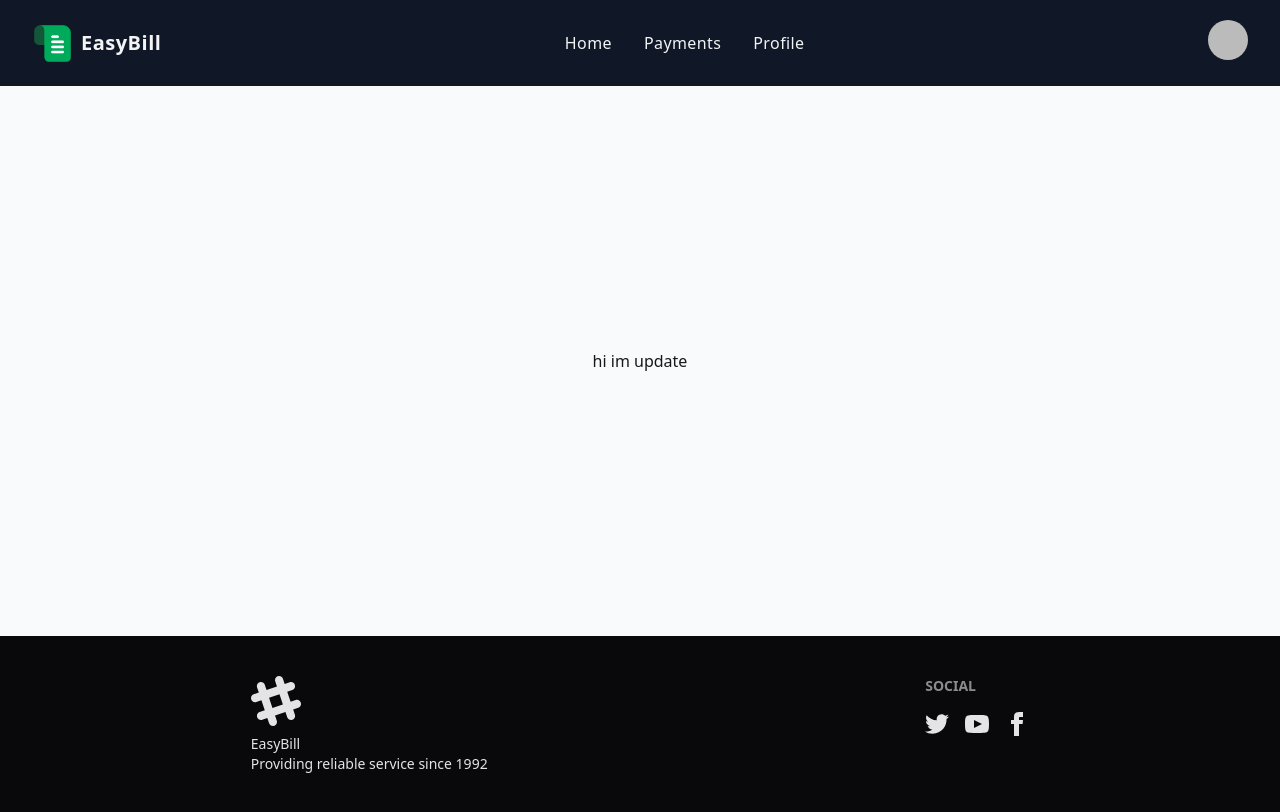
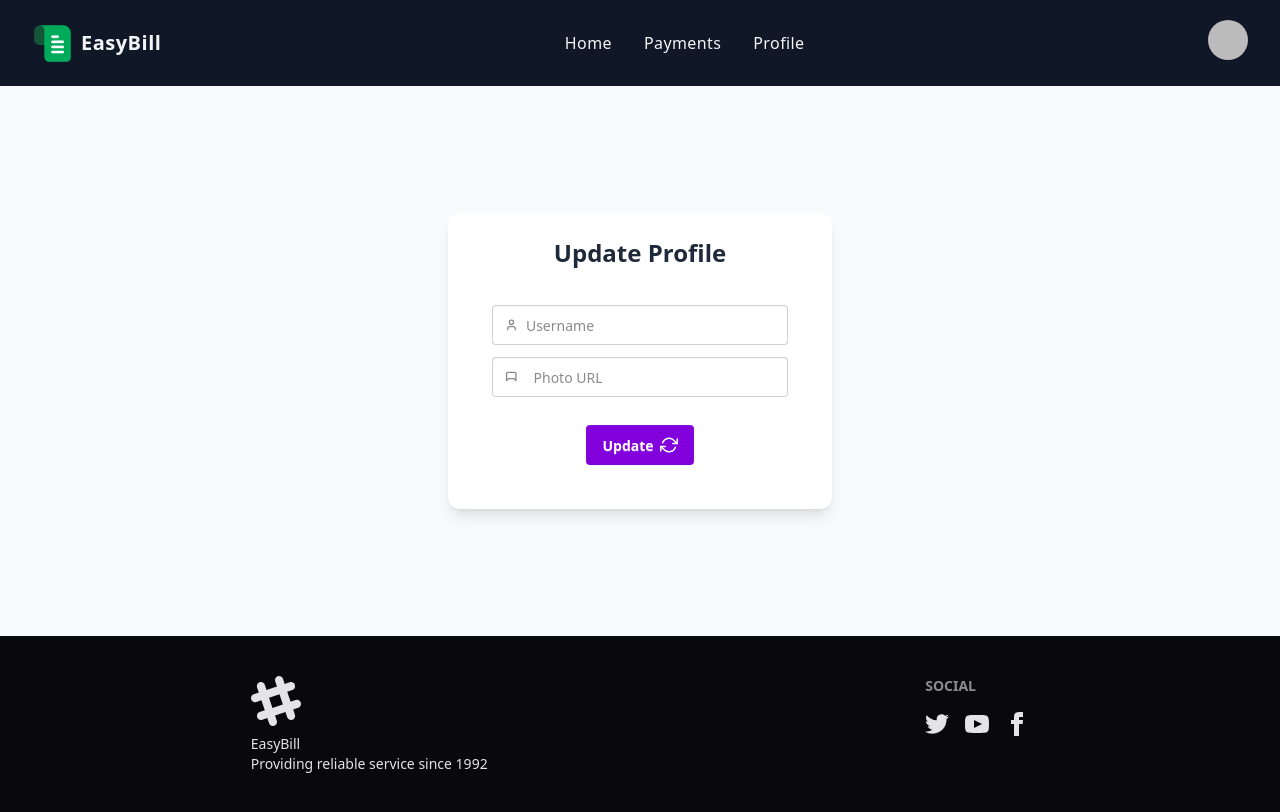
Before and after one commit to KhalidTheCoder/assignment-9, a React (Vite) app: page /updateprofile in a window 1280 px wide. Built offline with nearby package versions, Linux system fonts and the light colour scheme; no server answers; sample sign-in values are in the browser's storage.

Commit message:
forgrt password finctinality added

```diff
--- a/src/App.jsx
+++ b/src/App.jsx
@@ -1,14 +1,16 @@
-import { Outlet } from "react-router";
+import { Outlet, useNavigation } from "react-router";
 import "./App.css";
 import Footer from "./components/Footer";
 import Navbar from "./components/Navbar";
 import { Toaster } from "react-hot-toast";
+import Loading from "./components/Loading";
 
 function App() {
+  const { state } = useNavigation();
   return (
     <>
       <Navbar></Navbar>
-      <Outlet></Outlet>
+      {state == "loading" ? <Loading></Loading> : <Outlet></Outlet>}
       <Footer></Footer>
       <Toaster position="top-center" reverseOrder={false} />
     </>
--- a/src/firebase/firebase.config.js
+++ b/src/firebase/firebase.config.js
@@ -5,12 +5,12 @@ import { initializeApp } from "firebase/app";
 
 // Your web app's Firebase configuration
 const firebaseConfig = {
-  apiKey: "AIzaSyCj2S-Je4p98VWHZIv0DnwkB60Yk2EVT1o",
-  authDomain: "easy-bill-c7318.firebaseapp.com",
-  projectId: "easy-bill-c7318",
-  storageBucket: "easy-bill-c7318.firebasestorage.app",
-  messagingSenderId: "405935495511",
-  appId: "1:405935495511:web:1605ecd2e842eb623dc612",
+  apiKey:import.meta.env.VITE_apiKey,
+  authDomain:import.meta.env.VITE_authDomain,
+  projectId:import.meta.env.VITE_projectId,
+  storageBucket:import.meta.env.VITE_storageBucket,
+  messagingSenderId:import.meta.env.VITE_messagingSenderId,
+  appId:import.meta.env.VITE_appId,
 };
 
 // Initialize Firebase
--- a/src/pages/Login.jsx
+++ b/src/pages/Login.jsx
@@ -6,11 +6,12 @@ import toast from "react-hot-toast";
 
 const Login = () => {
   const [error, setError] = useState("");
-  const { signIn, googleSignIn } = use(AuthContext);
+  const [userEmail, setUserEmail] = useState("");
+  const { signIn, googleSignIn, handleForgetPassword } = use(AuthContext);
   const location = useLocation();
   const navigate = useNavigate();
 
-    const handleGoogleSignIn = () => {
+  const handleGoogleSignIn = () => {
     googleSignIn()
       .then((result) => {
         console.log(result);
@@ -23,7 +24,6 @@ const Login = () => {
         console.error(error);
       });
   };
-
 
   const handleLogin = (e) => {
     e.preventDefault();
@@ -65,7 +65,10 @@ const Login = () => {
         </p>
 
         <div className="my-6 space-y-4">
-          <button onClick={handleGoogleSignIn} className="btn w-full btn-outline btn-info">
+          <button
+            onClick={handleGoogleSignIn}
+            className="btn w-full btn-outline btn-info"
+          >
             <FcGoogle size={24}></FcGoogle> Login With Google
           </button>
         </div>
@@ -85,6 +88,7 @@ const Login = () => {
               type="email"
               id="email"
               name="email"
+              onChange={(e)=>setUserEmail(e.target.value)}
               placeholder="you@example.com"
               className="w-full px-3 py-2 border rounded-md border-gray-400 bg-white text-black placeholder-gray-500 focus:outline-none focus:ring-2 focus:ring-black"
               required
@@ -96,12 +100,14 @@ const Login = () => {
               <label htmlFor="password" className="text-sm font-medium">
                 Password
               </label>
-              <a
-                href="#"
-                className="text-xs text-black font-semibold hover:underline"
+              <div
+                onClick={() => {
+                  handleForgetPassword(userEmail);
+                }}
+                className="text-xs cursor-pointer text-black font-semibold hover:underline"
               >
                 Forgot password?
-              </a>
+              </div>
             </div>
             <input
               type="password"
--- a/src/pages/UpdateProfile.jsx
+++ b/src/pages/UpdateProfile.jsx
@@ -1,12 +1,88 @@
-import React from "react";
+import React, { use } from "react";
+import { AuthContext } from "../provider/AuthProvider";
+import { FiRefreshCw } from "react-icons/fi";
+import { useNavigate } from "react-router";
 
 const UpdateProfile = () => {
+  const { updateUserProfile } = use(AuthContext);
+  const navigate = useNavigate();
+
+  const handleUpdate = (e) => {
+    e.preventDefault();
+    const name = e.target.name.value;
+    const photo = e.target.photo.value;
+    updateUserProfile(name, photo)
+      .then(() => {
+        e.target.reset();
+         navigate("/profile");
+      })
+      .catch(() => {});
+  };
   return (
     <div
       style={{ minHeight: "calc(100vh - 250px)" }}
       className="flex justify-center items-center bg-gray-50"
     >
-      <h1>hi im update</h1>
+      <div className="w-full max-w-sm p-6 bg-white  rounded-xl shadow-lg">
+        <h2 className="text-2xl font-bold mb-4 text-center text-gray-800 ">
+          Update Profile
+        </h2>
+        <form className="p-5" onSubmit={handleUpdate}>
+          <div className="mb-3">
+            <label className="input validator">
+              <svg
+                className="h-[1em] opacity-50"
+                xmlns="http://www.w3.org/2000/svg"
+                viewBox="0 0 24 24"
+              >
+                <g
+                  strokeLinejoin="round"
+                  strokeLinecap="round"
+                  strokeWidth="2.5"
+                  fill="none"
+                  stroke="currentColor"
+                >
+                  <path d="M19 21v-2a4 4 0 0 0-4-4H9a4 4 0 0 0-4 4v2"></path>
+                  <circle cx="12" cy="7" r="4"></circle>
+                </g>
+              </svg>
+              <input type="text" name="name" required placeholder="Username" />
+            </label>
+          </div>
+
+          <div className="mb-2">
+            <label className="input validator">
+              <svg
+                className="h-[1em] opacity-50 inline-block mr-2"
+                xmlns="http://www.w3.org/2000/svg"
+                viewBox="0 0 24 24"
+              >
+                <g
+                  strokeLinejoin="round"
+                  strokeLinecap="round"
+                  strokeWidth="2.5"
+                  fill="none"
+                  stroke="currentColor"
+                >
+                  <path d="M21 19V5a2 2 0 0 0-2-2H5a2 2 0 0 0-2 2v14l4-4h10l4 4z"></path>
+                </g>
+              </svg>
+              <input
+                type="text"
+                name="photo"
+                required
+                placeholder="Photo URL"
+              />
+            </label>
+          </div>
+
+          <div className="flex justify-center">
+            <button type="submit" className="btn bg-purple-700 border-none text-white  mt-5">
+            Update <FiRefreshCw className="text-lg" />
+          </button>
+          </div>
+        </form>
+      </div>
     </div>
   );
 };
--- a/src/provider/AuthProvider.jsx
+++ b/src/provider/AuthProvider.jsx
@@ -5,9 +5,11 @@ import {
   getAuth,
   GoogleAuthProvider,
   onAuthStateChanged,
+  sendPasswordResetEmail,
   signInWithEmailAndPassword,
   signInWithPopup,
   signOut,
+  updateProfile,
 } from "firebase/auth";
 import toast from "react-hot-toast";
 
@@ -39,6 +41,33 @@ const AuthProvider = ({ children }) => {
   const googleSignIn = () => {
     setLoading(true);
     return signInWithPopup(auth, provider);
+  };
+
+  const updateUserProfile = (name, photo) => {
+    return updateProfile(auth.currentUser, {
+      displayName: name,
+      photoURL: photo,
+    })
+      .then(() => {
+        setUser({ ...auth.currentUser, displayName: name, photoURL: photo });
+        toast.success("Profile updated successfully!");
+      })
+      .catch((error) => {
+        toast.error("Update failed: " + error.message);
+        throw error;
+      });
+  };
+
+  const handleForgetPassword = (email) => {
+    sendPasswordResetEmail(auth, email)
+      .then(() => {
+        toast.success("Reset email sent! Check your inbox or spam folder.", {
+          duration: 5000,
+        });
+      })
+      .catch((error) => {
+        toast.error("Password reset failed: " + error.message);
+      });
   };
 
   const logOut = () => {
@@ -76,7 +105,9 @@ const AuthProvider = ({ children }) => {
     createUser,
     signIn,
     googleSignIn,
+    updateUserProfile,
     logOut,
+    handleForgetPassword,
     loading,
     setLoading,
     balance,
```
Also changed, not shown: firebase.json (added), 1 other file (tests, documents, lock files or other folders).
